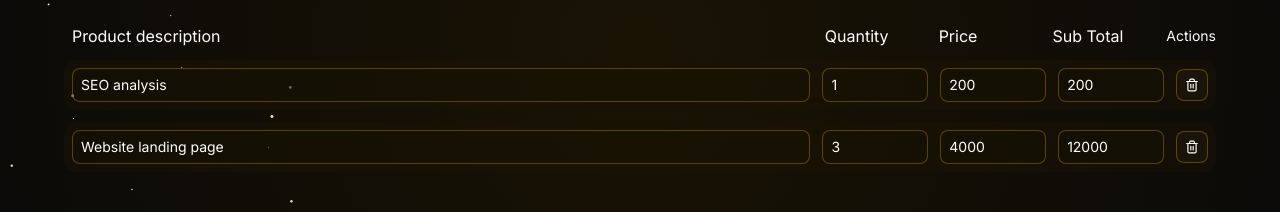
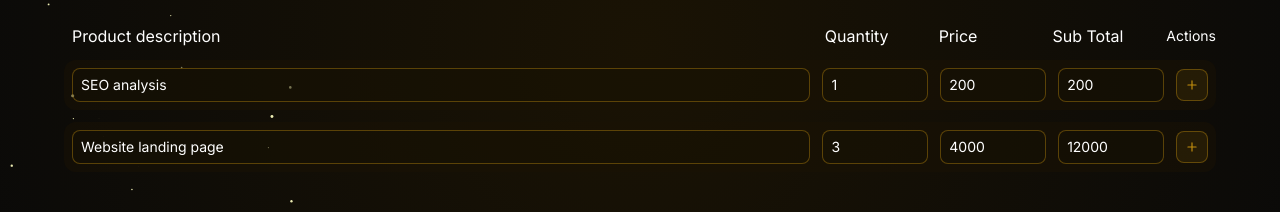
Before and after one commit to blyncnov/text-to-invoice-generator, a Next.js app: page /invoice/1 in a window 1280 px wide. Shown: the part 351-563 px from the top of the page. Built offline with nearby package versions, Linux system fonts and the light colour scheme.

Commit message:
Invoice page sleek design

```diff
--- a/src/app/invoice/[invoice_id]/page.tsx
+++ b/src/app/invoice/[invoice_id]/page.tsx
@@ -182,10 +182,10 @@ const InvoiceDetails = () => {
                       className="w-full rounded-lg py-1.5 px-2 placeholder:text-main/20 placeholder:font-light bg-[rgba(26,19,4,0.1)] border border-main/40"
                     />
                     <div>
-                      {isLastItem ? (
+                      {!isLastItem ? (
                         <button
                           type="button"
-                          className="w-8 h-8 flex justify-center items-center rounded-lg py-1.5 px-2 bg-[rgba(27,22,12,0.9)] border border-main/40"
+                          className="w-8 h-8 flex justify-center items-center rounded-lg py-1.5 px-2 bg-[rgba(194,143,14,0.1)] border border-main/40"
                         >
                           <svg
                             xmlns="http://www.w3.org/2000/svg"
@@ -193,7 +193,7 @@ const InvoiceDetails = () => {
                             height="30"
                             viewBox="0 0 24 24"
                             fill="none"
-                            stroke="currentColor"
+                            stroke="#C28E0E"
                             strokeWidth="2"
                             strokeLinecap="round"
                             strokeLinejoin="round"
@@ -206,7 +206,7 @@ const InvoiceDetails = () => {
                       ) : (
                         <button
                           type="button"
-                          className="w-8 h-8 flex justify-center items-center rounded-lg py-1.5 px-2 bg-[rgba(27,22,12,0.9)] border border-main/40"
+                          className="w-8 h-8 flex justify-center items-center rounded-lg py-1.5 px-2 bg-[rgba(204,14,0,0.1)] border border-[rgba(204,14,0,0.47)]"
                         >
                           <svg
                             xmlns="http://www.w3.org/2000/svg"
@@ -214,7 +214,7 @@ const InvoiceDetails = () => {
                             height="24"
                             viewBox="0 0 24 24"
                             fill="none"
-                            stroke="currentColor"
+                            stroke="#CC0D00"
                             strokeWidth="2"
                             strokeLinecap="round"
                             strokeLinejoin="round"
```
